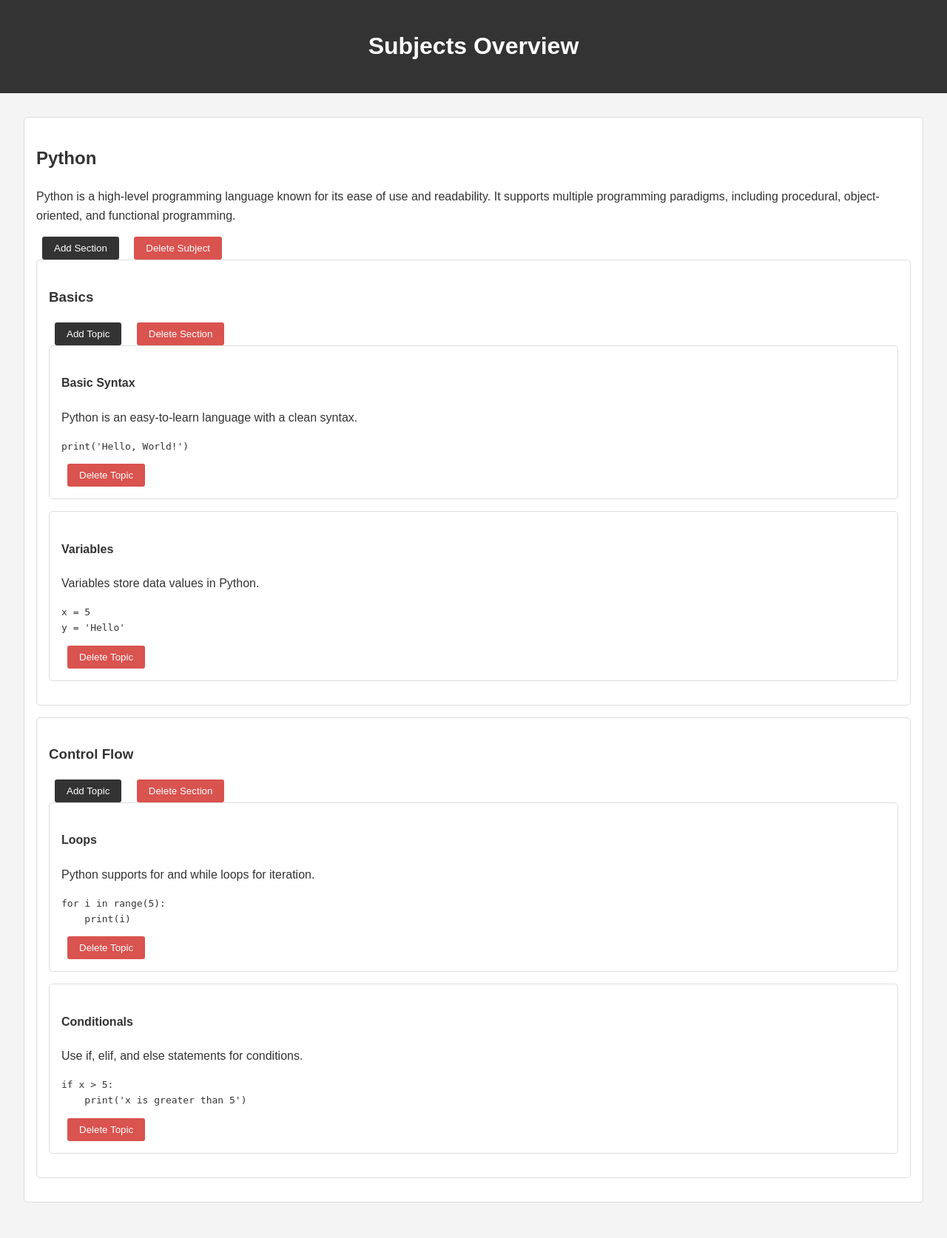
After one commit to bhumukul-raj/ShortNotes-webapp, a Flask app: page /temp in a window 1280 px wide. The commit adds this page. Shown: the whole page at 74% size. Run offline with Flask 3, Linux system fonts and the light colour scheme.

Commit message:
perform curd Logics using temp.html [ only delete ]

```diff
--- a/app.py
+++ b/app.py
@@ -1,9 +1,10 @@
 from flask import Flask, render_template, redirect, url_for, request, session, jsonify
 import json
-from models import get_subjects
+from models import get_subjects, delete_section, save_data, delete_subject_from_data, delete_topic
 from utils import check_login
 import logging
 logging.basicConfig(level=logging.DEBUG)
+logger = logging.getLogger(__name__)
 
 app = Flask(__name__)
 app.secret_key = 'your_secret_key'  # Needed for session management
@@ -89,7 +90,47 @@ def manage_subjects():
 def api_get_subjects():
     """API to fetch all subjects."""
     return jsonify(get_subjects())
+#####-----------------------------------------------------------------------------------------------------------
+@app.route('/temp')
+def temp():
+    """
+    Home route that displays the subject cards on the index page.
+    If the user is logged in, show the admin options. Otherwise, show the login popup.
+    """
+    subjects = get_subjects()
+    logging.debug("Subjects data is passed to temp page.")  # Log
+    return render_template('/temp/temp.html', subjects=subjects)
 
+@app.route('/api/subjects/<int:id>', methods=['DELETE'])
+def delete_subject(id):
+    result = delete_subject_from_data(id)
+    if result["status"] == "success":
+        return jsonify(result), 200
+    else:
+        return jsonify(result), 400
+
+######******************************************************************
+@app.route('/api/sections/<subject_id>/<section_id>', methods=['DELETE'])
+def delete_section_route(subject_id, section_id):
+    result = delete_section(subject_id, section_id)
+    if result["status"] == "success":
+        return jsonify(result), 200
+    else:
+        return jsonify(result), 400
+######******************************************************************
+@app.route('/api/topics/<int:subject_id>/<int:section_id>/<int:topic_id>', methods=['DELETE'])
+def delete_topic_route(subject_id, section_id, topic_id):
+    result = delete_topic(subject_id, section_id, topic_id)
+    if result["status"] == "success":
+        return jsonify(result), 200
+    else:
+        return jsonify(result), 400
+
+
+
+
+
+########---------------------------------------------------------------------------------------------------------
 ### Run Application ###
 if __name__ == '__main__':
     app.run(debug=True)
--- a/templates/layouts/base.html
+++ b/templates/layouts/base.html
@@ -27,6 +27,9 @@
                     <li class="nav-item">
                         <a class="nav-link" href="{{ url_for('login') }}">Login</a>
                     </li>
+                    <li class="nav-item">
+                        <a class="nav-link" href="{{ url_for('temp') }}">Temp</a>
+                    </li>
                 </ul>
             </div>
         </div>
--- /dev/null
+++ b/templates/temp/temp.html
@@ -0,0 +1,186 @@
+<!DOCTYPE html>
+<html lang="en">
+<head>
+    <meta charset="UTF-8">
+    <meta name="viewport" content="width=device-width, initial-scale=1.0">
+    <title>Subjects Overview</title>
+    <style>
+        body {
+            font-family: Arial, sans-serif;
+            line-height: 1.6;
+            margin: 0;
+            padding: 0;
+            background-color: #f4f4f4;
+            color: #333;
+        }
+        header {
+            background: #333;
+            color: #fff;
+            padding: 1rem 0;
+            text-align: center;
+        }
+        .container {
+            padding: 2rem;
+        }
+        .subject, .section, .topic {
+            margin-bottom: 1rem;
+            padding: 1rem;
+            background: #fff;
+            border: 1px solid #ddd;
+            border-radius: 5px;
+            position: relative;
+        }
+        .actions {
+            margin-top: 0.5rem;
+        }
+        button {
+            margin: 0 0.5rem;
+            padding: 0.5rem 1rem;
+            border: none;
+            background-color: #333;
+            color: #fff;
+            cursor: pointer;
+            border-radius: 3px;
+        }
+        button.delete {
+            background-color: #d9534f;
+        }
+    </style>
+</head>
+<body>
+
+<header>
+    <h1>Subjects Overview</h1>
+</header>
+
+<div class="container">
+    <div id="subjects-container">
+        {% for subject in subjects %}
+        <div class="subject" data-id="{{ subject.id }}">
+            <h2 contenteditable="true">{{ subject.name }}</h2>
+            <p contenteditable="true">{{ subject.description }}</p>
+            <div class="actions">
+                <button class="add-section">Add Section</button>
+                <button class="delete delete-subject">Delete Subject</button>
+            </div>
+            <div class="sections">
+                {% for section in subject.sections %}
+                <div class="section" data-id="{{ section.id }}">
+                    <h3 contenteditable="true">{{ section.name }}</h3>
+                    <div class="actions">
+                        <button class="add-topic">Add Topic</button>
+                        <button class="delete delete-section">Delete Section</button>
+                    </div>
+                    <div class="topics">
+                        {% for topic in section.topics %}
+                        <div class="topic" data-id="{{ topic.id }}">
+                            <h4 contenteditable="true">{{ topic.name }}</h4>
+                            <p contenteditable="true">{{ topic.details.text }}</p>
+                            {% if topic.details.code %}
+                            <pre contenteditable="true"><code>{{ topic.details.code }}</code></pre>
+                            {% endif %}
+                            <div class="actions">
+                                <button class="delete delete-topic">Delete Topic</button>
+                            </div>
+                        </div>
+                        {% endfor %}
+                    </div>
+                </div>
+                {% endfor %}
+            </div>
+        </div>
+        {% endfor %}
+    </div>
+</div>
+
+<script>
+    document.addEventListener('DOMContentLoaded', () => {
+        /**
+         * Initialize event listeners for all buttons.
+         */
+        function initializeEventListeners() {
+            // Attach event listeners for delete buttons
+            document.querySelectorAll('.delete-subject').forEach(button => {
+                button.addEventListener('click', handleDeleteSubject);
+            });
+
+            document.querySelectorAll('.delete-section').forEach(button => {
+                button.addEventListener('click', handleDeleteSection);
+            });
+
+            document.querySelectorAll('.delete-topic').forEach(button => {
+                button.addEventListener('click', handleDeleteTopic);
+            });
+        }
+
+        /**
+         * Handle deleting a subject.
+         */
+        function handleDeleteSubject(event) {
+            const subjectDiv = event.target.closest('.subject');
+            const subjectId = subjectDiv.getAttribute('data-id');
+
+            const hasSections = subjectDiv.querySelectorAll('.section').length > 0;
+            if (hasSections) {
+                alert("Cannot delete subject with sections.");
+                return;
+            }
+
+            fetch(`/api/subjects/${subjectId}`, {
+                method: 'DELETE'
+            }).then(() => {
+                subjectDiv.remove();
+            });
+        }
+
+        /**
+         * Handle deleting a section.
+         */
+         function handleDeleteSection(event) {
+    const sectionDiv = event.target.closest('.section');
+    const sectionId = sectionDiv.getAttribute('data-id');
+    const subjectId = sectionDiv.closest('.subject').getAttribute('data-id'); // Get the subject ID
+
+    const hasTopics = sectionDiv.querySelectorAll('.topic').length > 0;
+    if (hasTopics) {
+        alert("Cannot delete section with topics.");
+        return;
+    }
+
+    fetch(`/api/sections/${subjectId}/${sectionId}`, {
+        method: 'DELETE'
+    }).then(response => response.json()).then(data => {
+        if (data.message) {
+            sectionDiv.remove(); // Remove the section from the DOM
+        } else {
+            alert(data.error || "Error deleting section");
+        }
+    });
+}
+        /**
+         * Handle deleting a topic.
+         */
+         function handleDeleteTopic(event) {
+            const topicDiv = event.target.closest('.topic');
+            const topicId = topicDiv.getAttribute('data-id');
+            const sectionId = topicDiv.closest('.section').getAttribute('data-id');
+            const subjectId = topicDiv.closest('.subject').getAttribute('data-id');
+
+            fetch(`/api/topics/${subjectId}/${sectionId}/${topicId}`, {
+                method: 'DELETE'
+            }).then(response => response.json()).then(data => {
+                if (data.message) {
+                    topicDiv.remove(); // Remove the topic from the DOM
+                } else {
+                    alert(data.error || "Error deleting topic");
+                }
+            });
+        }
+
+        // Initialize event listeners on page load
+        initializeEventListeners();
+    });
+</script>
+
+</body>
+</html>
```
Also changed, not shown: data/subjects.json (+0 -125 lines), models.py (+134 -7 lines).
